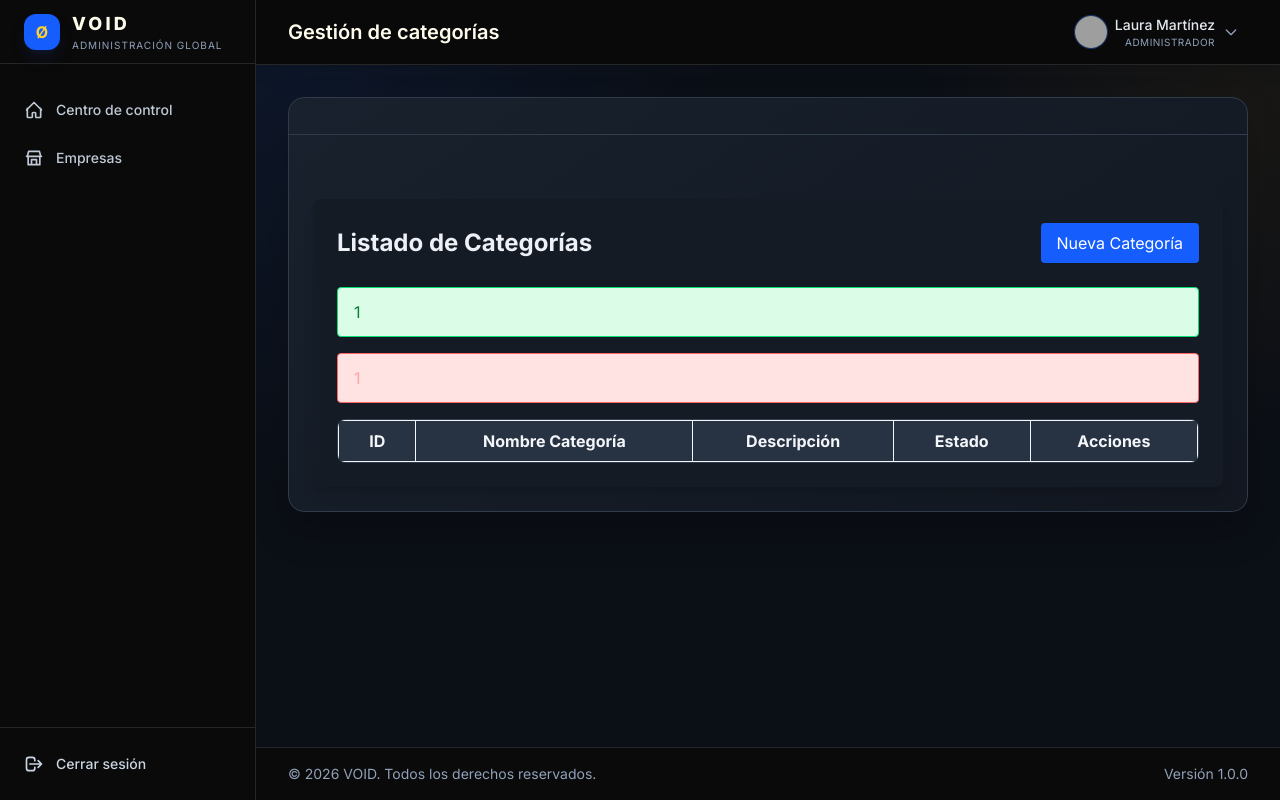
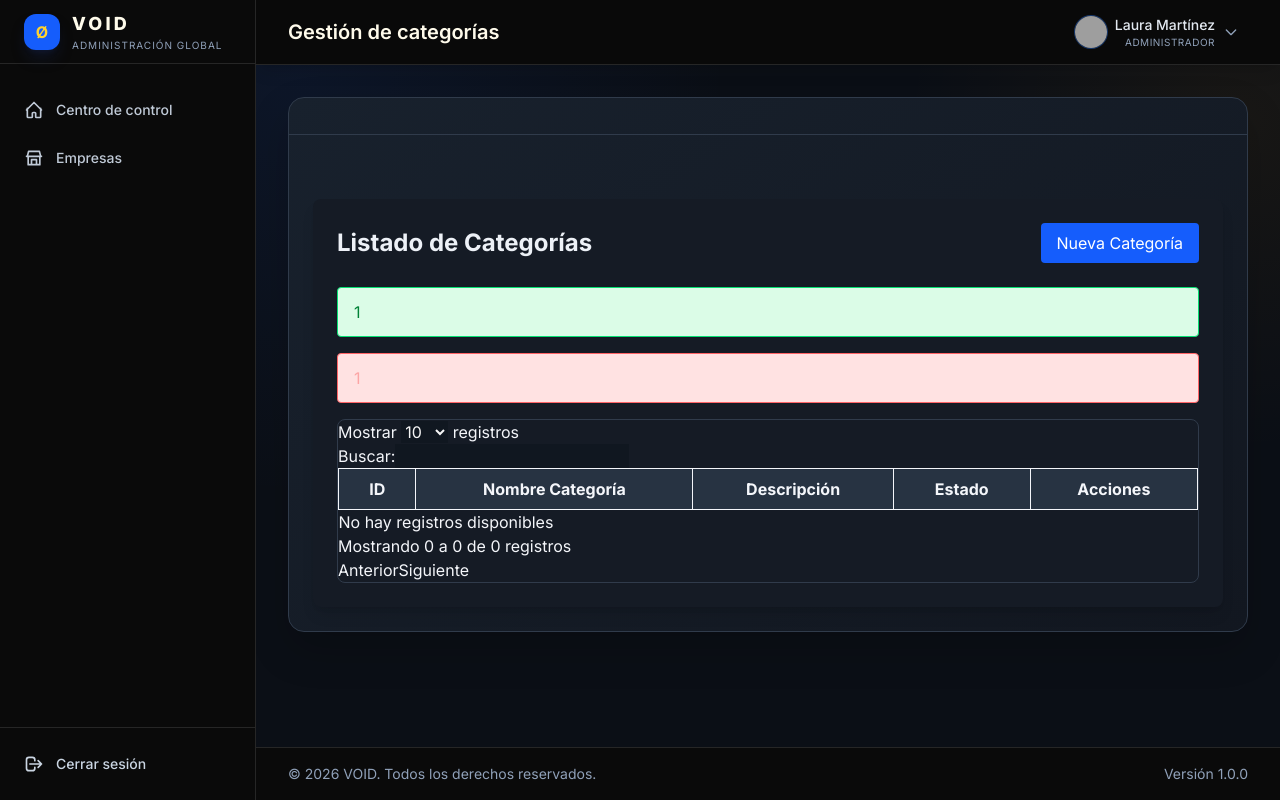
Before and after one commit to juanAdso/Void, a Laravel app: template resources/views/categoria/index.blade.php in a window 1280 px wide. Run offline with Laravel 12, Linux system fonts and the light colour scheme; the template is opened without the code that fills it, so the values that code supplies are empty; a user stored in the database is signed in; data comes from the database, SQL or seed files in the repository; style sheets or scripts are compiled from the project's sources; some libraries are stand-ins or nearby versions; grey boxes are pictures that could not be loaded.

Commit message:
Conectar tablas de gestión con DataTables

```diff
--- a/resources/views/categoria/index.blade.php
+++ b/resources/views/categoria/index.blade.php
@@ -32,7 +32,7 @@
                         {{ session('eliminar') }}</div>
                 @endif
                 <div class="w-full max-w-full overflow-x-auto rounded-lg border border-slate-200">
-                    <table class="min-w-[760px] w-full border-collapse">
+                    <table class="datatable min-w-[760px] w-full border-collapse">
                         <thead class="bg-gray-200">
                             <tr>
                                 <th class="border px-4 py-2">ID</th>
@@ -40,7 +40,7 @@
                                 <th class="border px-4 py-2">Descripción</th>
                                 <th class="border px-4 py-2">Estado</th>
                                 @if ($mostrarAcciones)
-                                    <th class="border px-4 py-2">Acciones</th>
+                                    <th class="border px-4 py-2" data-searchable="false" data-orderable="false">Acciones</th>
                                 @endif
                             </tr>
                         </thead>
```
